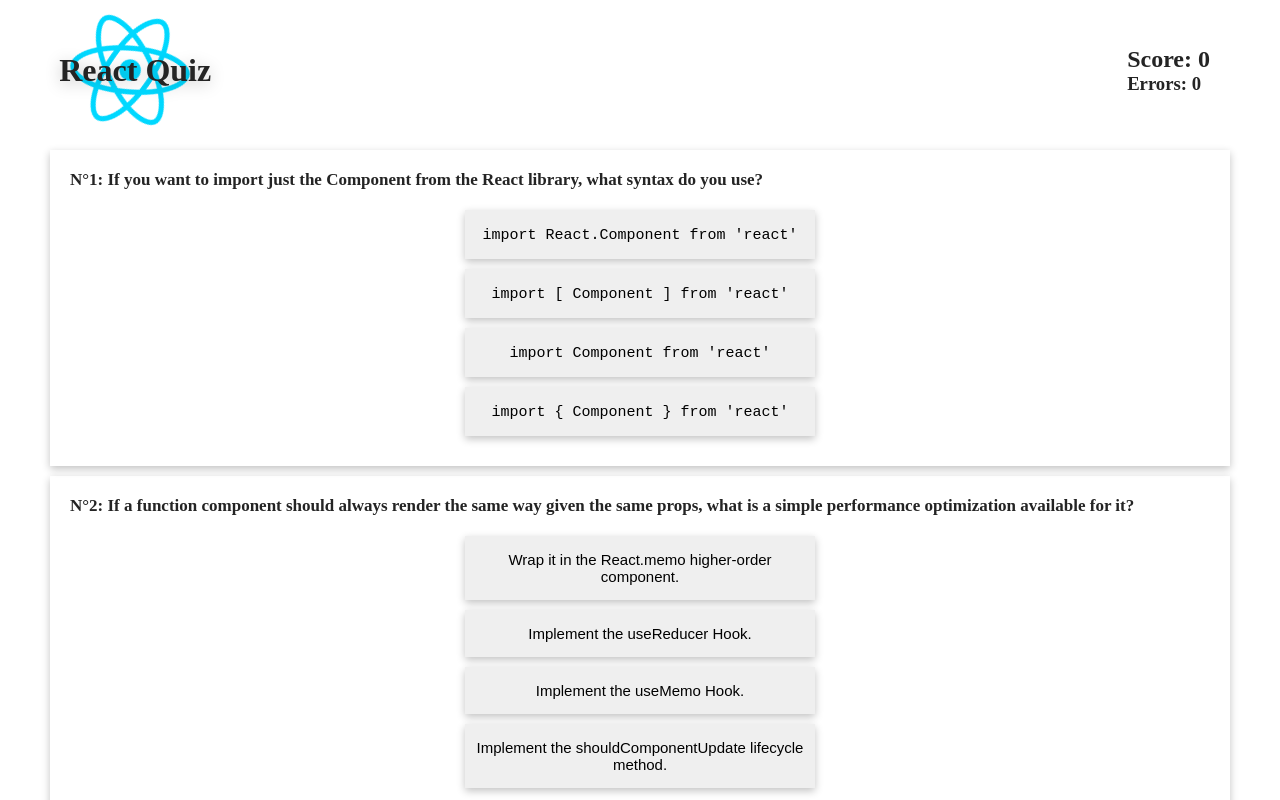
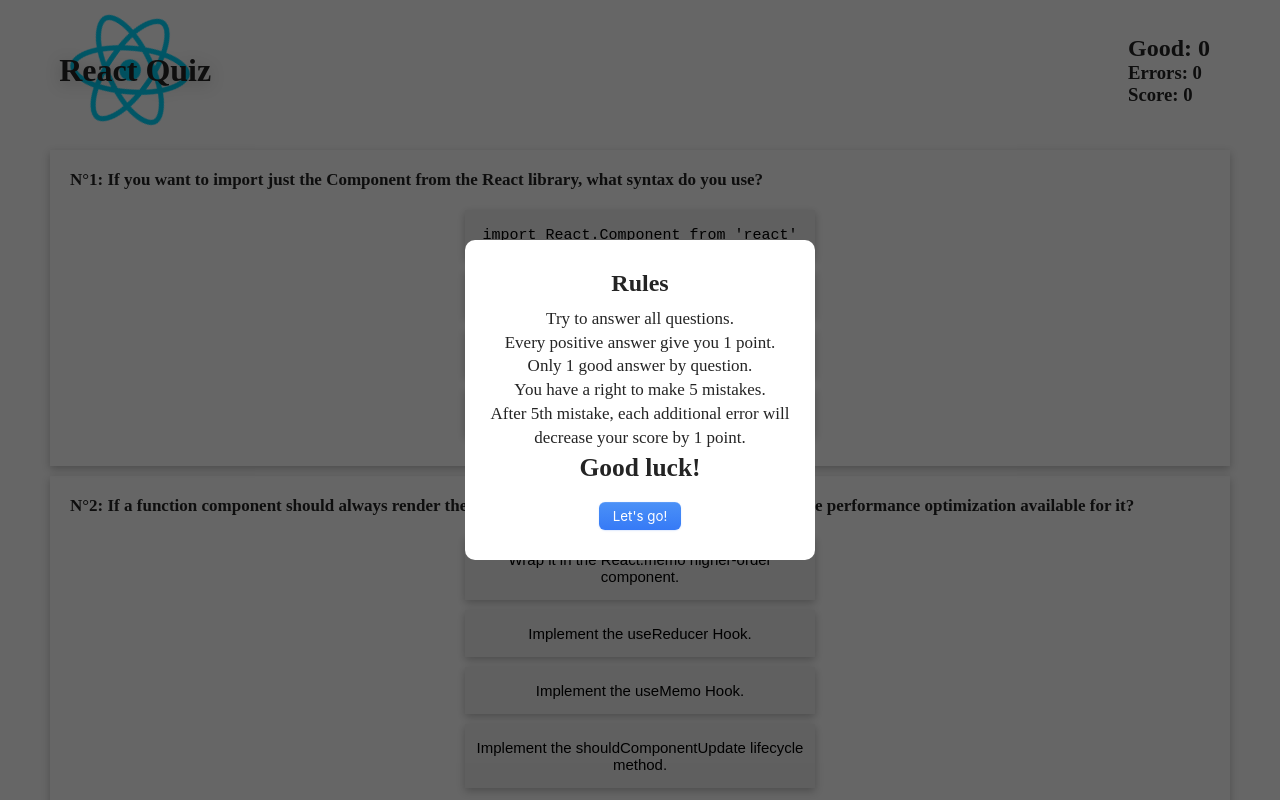
Before and after one commit to Alik64/quiz-react, a React (Create React App) app: page /quiz in a window 1280 px wide. Shown: the top 800 px of the page. Built offline with nearby package versions, Linux system fonts and the light colour scheme.

Commit message:
50 questions

```diff
--- a/src/App.js
+++ b/src/App.js
@@ -1,6 +1,6 @@
 import { Routes, Route, Navigate } from "react-router-dom"
 import Home from "./pages/Home/Home";
-import Quiz from './Quiz';
+import Quiz from './components/Quiz/Quiz';
 function App() {
   return (
     <>
--- a/src/Quiz.jsx
+++ b/src/components/Quiz/Quiz.jsx
@@ -1,26 +1,27 @@
 import React, { useContext, useState } from 'react'
-import { questions } from './questions'
+import { questions } from '../../questions'
 import './Quiz.css'
-import logo from './assets/images/reactlogo.png'
-import { AppContext } from './context/appContext'
+import logo from '../../assets/images/reactlogo.png'
+import { AppContext } from '../../context/appContext'
+import Modal from '../Modal/Modal'
 
 
 export default function Quiz() {
-    const { checkerAnswer, good, err } = useContext(AppContext)
+    const { chekerAnswer, good, err, modal, score } = useContext(AppContext)
 
 
     const chekerHandler = (e, bool) => {
-        debugger
+
         if (bool) {
-            checkerAnswer(bool)
+            chekerAnswer(bool)
             e.target.style.color = "var(--green)"
             e.target.disabled = "true"
 
         } else {
             if (err >= 5) {
-                checkerAnswer(bool)
+                chekerAnswer(bool)
             }
-            checkerAnswer(bool)
+            chekerAnswer(bool)
             e.target.style.color = "var(--red)"
             e.target.disabled = "true"
         }
@@ -28,7 +29,9 @@ export default function Quiz() {
 
 
     return (
+
         <div className='quiz'>
+            {modal && <Modal />}
             <div className='quiz_header'>
                 <div className="quiz_header_content">
                     <div className="quiz_info">
@@ -38,8 +41,9 @@ export default function Quiz() {
                     </div>
                     <div className="quiz_score">
 
-                        <h2 className={good < 0 ? "danger" : undefined}>Score: {good} </h2>
+                        <h2 className={good < 0 ? "danger" : undefined}>Good: {good} </h2>
                         <h3 className={err >= 5 ? "danger" : undefined}>Errors: {err}</h3>
+                        <h3 className={err >= 5 ? "danger" : undefined}>Score: {score}</h3>
 
                     </div>
                 </div>
--- a/src/index.css
+++ b/src/index.css
@@ -11,7 +11,9 @@
   padding: 0;
   box-sizing: border-box;
 }
-
+a {
+  text-decoration: none;
+}
 body {
   color: #242424;
 }
@@ -21,3 +23,64 @@ body {
 .green {
   color: var(--green);
 }
+
+.home {
+  margin-top: 150px;
+  display: flex;
+  flex-direction: column;
+  align-items: center;
+  justify-content: center;
+}
+.home > * {
+  margin-bottom: 50px;
+}
+.home_title {
+  font-size: 33px;
+  text-align: center;
+}
+
+.home_logo {
+  width: 12rem;
+  pointer-events: none;
+}
+@media (prefers-reduced-motion: no-preference) {
+  .home_logo {
+    animation: App-logo-spin infinite 20s linear;
+  }
+}
+
+@keyframes App-logo-spin {
+  from {
+    transform: rotate(0deg);
+  }
+  to {
+    transform: rotate(360deg);
+  }
+}
+
+.home_btn {
+  /* CSS */
+
+  display: flex;
+  flex-direction: column;
+  align-items: center;
+  padding: 6px 14px;
+  font-family: -apple-system, BlinkMacSystemFont, "Roboto", sans-serif;
+  border-radius: 6px;
+  border: none;
+
+  color: #fff;
+  background: linear-gradient(180deg, #4b91f7 0%, #367af6 100%);
+  background-origin: border-box;
+  box-shadow: 0px 0.5px 1.5px rgba(54, 122, 246, 0.25),
+    inset 0px 0.8px 0px -0.25px rgba(255, 255, 255, 0.2);
+
+  touch-action: manipulation;
+}
+
+.home_btn:focus {
+  box-shadow: inset 0px 0.8px 0px -0.25px rgba(255, 255, 255, 0.2),
+    0px 0.5px 1.5px rgba(54, 122, 246, 0.25),
+    0px 0px 0px 3.5px rgba(58, 108, 217, 0.5);
+  outline: 0;
+}
--- a/src/questions.js
+++ b/src/questions.js
@@ -292,7 +292,7 @@ export const questions = [
         id: 27,
         question: "A representation of a user interface that is kept in memory and is synced with the 'real' DOM is called ___",
         answers: [
-            { id: 1, text: "virtual DOM" },
+            { id: 1, text: "virtual DOM", right: true },
             { id: 2, text: "DOM" },
             { id: 3, text: "virtual elements" },
             { id: 4, text: "shadow DOM" }]
@@ -415,6 +415,155 @@ export const questions = [
     },
     {
         id: 39,
+        question: "What package contains the render() function that renders a React element tree to the DOM?",
+        answers: [
+            { id: 1, text: "React" },
+            { id: 2, text: "ReactDOM", right: true },
+            { id: 3, text: "Render" },
+            { id: 4, text: "DOM" }]
+    },
+    {
+        id: 40,
+        question: "How do you set a default value for an uncontrolled form field?",
+        answers: [
+            { id: 1, text: " Use the value property." },
+            { id: 2, text: "Use the defaultValue property.", right: true },
+            { id: 3, text: "Use the default property." },
+            { id: 4, text: "It assigns one automatically." }]
+    },
+    {
+        id: 41,
+        question: "What do you need to change about this code to get it to run?",
+        code: [
+            { line: 1, text: "class clock extends React.Component {" },
+            { line: 2, text: "\v render() {" },
+            { line: 3, text: "\v \v return <h1>Look at the time: {time}</h1>;" },
+            { line: 4, text: "\v };" },
+            { line: 5, text: "};" }
+        ],
+        answers: [
+            { id: 1, text: "Add quotes around the return value" },
+            { id: 2, text: "Remove this" },
+            { id: 3, text: "Remove the render method" },
+            { id: 4, text: "Capitalize clock", right: true }]
+    },
+    {
+        id: 42,
+        question: "Which Hook could be used to update the document's title?",
+        answers: [
+            { id: 1, text: "useEffect(function updateTitle() { document.title = name + ' ' + lastname; });", right: true, code: true },
+            { id: 2, text: "useEffect(() => { title = name + ' ' + lastname; });", code: true },
+            { id: 3, text: "useEffect(function updateTitle() { name + ' ' + lastname; });", code: true },
+            { id: 4, text: "useEffect(function updateTitle() { title = name + ' ' + lastname; });", code: true }]
+    },
+    {
+        id: 43,
+        question: "What can you use to wrap Component imports in order to load them lazily?",
+        answers: [
+            { id: 1, text: "React.fallback" },
+            { id: 2, text: "React.split" },
+            { id: 3, text: "React.lazy", right: true },
+            { id: 4, text: "React.memo" }]
+    },
+    {
+        id: 44,
+        question: "Which of the following click event handlers will allow you to pass the name of the person to be hugged? ",
+        code: [
+            { line: 1, text: "class Huggable extends React.Component {" },
+            { line: 2, text: "\v hug(id) {" },
+            { line: 3, text: "\v \v console.log('hugging' + id);" },
+            { line: 4, text: "\v }" },
+            { line: 5, text: "\v render() {" },
+            { line: 6, text: "\v \v let name = 'kitteh';" },
+            { line: 7, text: "\v \v let button = // Missing Code" },
+            { line: 8, text: "\v \v return button;" },
+            { line: 9, text: "\v }" },
+            { line: 10, text: "};" }
+        ],
+        answers: [
+            { id: 1, text: "<button onClick={(name) => this.hug(name)}>Hug Button</button>", code: true },
+            { id: 2, text: "<button onClick={this.hug(e, name)}>Hug Button</button>", code: true },
+            { id: 3, text: "<button onClick={(e) => hug(e, name)}>Hug Button</button>", code: true },
+            { id: 4, text: "<button onClick={(e) => this.hug(name,e)}>Hug Button</button>", code: true, right: true }]
+    },
+    {
+        id: 45,
+        question: "How do you invoke setDone only when component mounts, using hooks?",
+        code: [
+            { line: 1, text: "function MyComponent(props) {" },
+            { line: 2, text: "\v const [done, setDone] = useState(false);" },
+            { line: 3, text: "\v return <h1>Done: {done}</h1>;" },
+            { line: 4, text: "}" }],
+        answers: [
+            { id: 1, text: "useEffect(() => { setDone(true); });", code: true },
+            { id: 2, text: "useEffect(() => { setDone(true); }, []);", code: true, right: true },
+            { id: 3, text: "useEffect(() => { setDone(true); }, [setDone]);", code: true },
+            { id: 4, text: "useEffect(() => { setDone(true); }, [done, setDone])", code: true }]
+    },
+    {
+        id: 46,
+        question: "Currently, handleClick is being called instead of passed as a reference. How do you fix this?",
+        code: [
+            { line: 1, text: "<button onClick={this.handleClick()}>Click this</button>" }
+        ],
+        answers: [
+            { id: 1, text: "<button onClick={handleClick.bind()}>Click this</button>", code: true },
+            { id: 2, text: "<button onClick={handleClick()}>Click this</button>", code: true },
+            { id: 3, text: "<button onClick={this.handleClick}>Click this</button>", code: true, right: true },
+            { id: 4, text: "<button onclick={this.handleClick}>Click this</button>", code: true }]
+    },
+    {
+        id: 47,
+        question: "Which answer best describes a function component?",
+        answers: [
+            { id: 1, text: "A function component is the same as a class component." },
+            { id: 2, text: "A function component accepts a single props object and returns a React element.", right: true },
+            { id: 3, text: "A function component is the only way to create a component." },
+            { id: 4, text: "A function component is required to create a React component." }]
+    },
+    {
+        id: 48,
+        question: "Which library does the fetch() function come from?",
+        answers: [
+            { id: 1, text: " FetchJS" },
+            { id: 2, text: "ReactDOM" },
+            { id: 3, text: "No library. fetch() is supported by most browsers.", right: true },
+            { id: 4, text: "React" }]
+    },
+    {
+        id: 49,
+        question: "What will happen when this useEffect Hook is executed, assuming name is not already equal to John?",
+        code: [
+            { line: 1, text: "useEffect(() => {" },
+            { line: 2, text: "\v setName('John');" },
+            { line: 3, text: "}, [name]);" }],
+
+        answers:
+            [{ id: 1, text: "It will cause an error immediately." },
+            { id: 2, text: "It will execute the code inside the function, but only after waiting to ensure that no other component is accessing the name variable." },
+            { id: 3, text: "It will update the value of name once and not run again until name is changed from the outside.", right: true },
+            { id: 4, text: "It will cause an infinite loop." }]
+    },
+    {
+        id: 50,
+        question: "Which choice will not cause a React component to rerender?",
+        answers: [
+            { id: 1, text: "" },
+            { id: 2, text: "" },
+            { id: 3, text: "" },
+            { id: 4, text: "" }]
+    },
+    {
+        id: 51,
+        question: "You have created a new method in a class component called handleClick, but it is not working. Which code is missing?",
+        answers: [
+            { id: 1, text: "this.handleClick.bind(this);", code: true, },
+            { id: 2, text: "props.bind(handleClick); ", code: true, },
+            { id: 3, text: "this.handleClick.bind();", code: true, },
+            { id: 4, text: "this.handleClick = this.handleClick.bind(this);", code: true, right: true }]
+    },
+    {
+        id: 52,
         question: "",
         answers: [
             { id: 1, text: "" },
@@ -423,7 +572,7 @@ export const questions = [
             { id: 4, text: "" }]
     },
     {
-        id: 40,
+        id: 53,
         question: "",
         answers: [
             { id: 1, text: "" },
@@ -432,7 +581,7 @@ export const questions = [
             { id: 4, text: "" }]
     },
     {
-        id: 41,
+        id: 54,
         question: "",
         answers: [
             { id: 1, text: "" },
@@ -441,7 +590,7 @@ export const questions = [
             { id: 4, text: "" }]
     },
     {
-        id: 42,
+        id: 55,
         question: "",
         answers: [
             { id: 1, text: "" },
@@ -450,7 +599,7 @@ export const questions = [
             { id: 4, text: "" }]
     },
     {
-        id: 43,
+        id: 56,
         question: "",
         answers: [
             { id: 1, text: "" },
@@ -459,7 +608,7 @@ export const questions = [
             { id: 4, text: "" }]
     },
     {
-        id: 44,
+        id: 57,
         question: "",
         answers: [
             { id: 1, text: "" },
@@ -468,7 +617,7 @@ export const questions = [
             { id: 4, text: "" }]
     },
     {
-        id: 45,
+        id: 58,
         question: "",
         answers: [
             { id: 1, text: "" },
@@ -477,7 +626,7 @@ export const questions = [
             { id: 4, text: "" }]
     },
     {
-        id: 46,
+        id: 59,
         question: "",
         answers: [
             { id: 1, text: "" },
@@ -486,7 +635,7 @@ export const questions = [
             { id: 4, text: "" }]
     },
     {
-        id: 47,
+        id: 60,
         question: "",
         answers: [
             { id: 1, text: "" },
@@ -495,7 +644,7 @@ export const questions = [
             { id: 4, text: "" }]
     },
     {
-        id: 48,
+        id: 61,
         question: "",
         answers: [
             { id: 1, text: "" },
@@ -504,16 +653,7 @@ export const questions = [
             { id: 4, text: "" }]
     },
     {
-        id: 49,
-        question: "",
-        answers:
-            [{ id: 1, text: "" },
-            { id: 2, text: "" },
-            { id: 3, text: "" },
-            { id: 4, text: "" }]
-    },
-    {
-        id: 50,
+        id: 62,
         question: "",
         answers: [
             { id: 1, text: "" },
@@ -522,119 +662,103 @@ export const questions = [
             { id: 4, text: "" }]
     },
     {
-        id: 51,
-        question: "",
-        answers: [{ id: 1, text: "" }, { id: 2, text: "" }, { id: 3, text: "" }, { id: 4, text: "" }]
-    },
-    {
-        id: 52,
-        question: "",
-        answers: [{ id: 1, text: "" }, { id: 2, text: "" }, { id: 3, text: "" }, { id: 4, text: "" }]
-    },
-    {
-        id: 53,
-        question: "",
-        answers: [{ id: 1, text: "" }, { id: 2, text: "" }, { id: 3, text: "" }, { id: 4, text: "" }]
-    },
-    {
-        id: 54,
-        question: "",
-        answers: [{ id: 1, text: "" }, { id: 2, text: "" }, { id: 3, text: "" }, { id: 4, text: "" }]
-    },
-    {
-        id: 55,
-        question: "",
-        answers: [{ id: 1, text: "" }, { id: 2, text: "" }, { id: 3, text: "" }, { id: 4, text: "" }]
-    },
-    {
-        id: 56,
-        question: "",
-        answers: [{ id: 1, text: "" }, { id: 2, text: "" }, { id: 3, text: "" }, { id: 4, text: "" }]
-    },
-    {
-        id: 57,
-        question: "",
-        answers: [{ id: 1, text: "" }, { id: 2, text: "" }, { id: 3, text: "" }, { id: 4, text: "" }]
-    },
-    {
-        id: 58,
-        question: "",
-        answers: [{ id: 1, text: "" }, { id: 2, text: "" }, { id: 3, text: "" }, { id: 4, text: "" }]
-    },
-    {
-        id: 59,
-        question: "",
-        answers: [{ id: 1, text: "" }, { id: 2, text: "" }, { id: 3, text: "" }, { id: 4, text: "" }]
-    },
-    {
-        id: 60,
-        question: "",
-        answers: [{ id: 1, text: "" }, { id: 2, text: "" }, { id: 3, text: "" }, { id: 4, text: "" }]
-    },
-    {
-        id: 61,
-        question: "",
-        answers: [{ id: 1, text: "" }, { id: 2, text: "" }, { id: 3, text: "" }, { id: 4, text: "" }]
-    },
-    {
-        id: 62,
-        question: "",
-        answers: [{ id: 1, text: "" }, { id: 2, text: "" }, { id: 3, text: "" }, { id: 4, text: "" }]
-    },
-    {
         id: 63,
         question: "",
-        answers: [{ id: 1, text: "" }, { id: 2, text: "" }, { id: 3, text: "" }, { id: 4, text: "" }]
+        answers: [
+            { id: 1, text: "" },
+            { id: 2, text: "" },
+            { id: 3, text: "" },
+            { id: 4, text: "" }]
     },
     {
         id: 64,
         question: "",
-        answers: [{ id: 1, text: "" }, { id: 2, text: "" }, { id: 3, text: "" }, { id: 4, text: "" }]
+        answers: [
+            { id: 1, text: "" },
+            { id: 2, text: "" },
+            { id: 3, text: "" },
+            { id: 4, text: "" }]
     },
     {
         id: 65,
         question: "",
-        answers: [{ id: 1, text: "" }, { id: 2, text: "" }, { id: 3, text: "" }, { id: 4, text: "" }]
+        answers: [
+            { id: 1, text: "" },
+            { id: 2, text: "" },
+            { id: 3, text: "" },
+            { id: 4, text: "" }]
     },
     {
         id: 66,
         question: "",
-        answers: [{ id: 1, text: "" }, { id: 2, text: "" }, { id: 3, text: "" }, { id: 4, text: "" }]
+        answers: [
+            { id: 1, text: "" },
+            { id: 2, text: "" },
+            { id: 3, text: "" },
+            { id: 4, text: "" }]
     },
     {
         id: 67,
         question: "",
-        answers: [{ id: 1, text: "" }, { id: 2, text: "" }, { id: 3, text: "" }, { id: 4, text: "" }]
+        answers: [
+            { id: 1, text: "" },
+            { id: 2, text: "" },
+            { id: 3, text: "" },
+            { id: 4, text: "" }]
     },
     {
         id: 68,
         question: "",
-        answers: [{ id: 1, text: "" }, { id: 2, text: "" }, { id: 3, text: "" }, { id: 4, text: "" }]
+        answers: [
+            { id: 1, text: "" },
+            { id: 2, text: "" },
+            { id: 3, text: "" },
+            { id: 4, text: "" }]
     },
     {
         id: 69,
         question: "",
-        answers: [{ id: 1, text: "" }, { id: 2, text: "" }, { id: 3, text: "" }, { id: 4, text: "" }]
+        answers: [
+            { id: 1, text: "" },
+            { id: 2, text: "" },
+            { id: 3, text: "" },
+            { id: 4, text: "" }]
     },
     {
         id: 70,
         question: "",
-        answers: [{ id: 1, text: "" }, { id: 2, text: "" }, { id: 3, text: "" }, { id: 4, text: "" }]
+        answers: [
+            { id: 1, text: "" },
+            { id: 2, text: "" },
+            { id: 3, text: "" },
+            { id: 4, text: "" }]
     },
     {
         id: 71,
         question: "",
-        answers: [{ id: 1, text: "" }, { id: 2, text: "" }, { id: 3, text: "" }, { id: 4, text: "" }]
+        answers: [
+            { id: 1, text: "" },
+            { id: 2, text: "" },
+            { id: 3, text: "" },
+            { id: 4, text: "" }]
     },
     {
         id: 72,
         question: "",
-        answers: [{ id: 1, text: "" }, { id: 2, text: "" }, { id: 3, text: "" }, { id: 4, text: "" }]
+        answers: [
+            { id: 1, text: "" },
+            { id: 2, text: "" },
+            { id: 3, text: "" },
+            { id: 4, text: "" }]
     },
     {
         id: 73,
         question: "",
-        answers: [{ id: 1, text: "" }, { id: 2, text: "" }, { id: 3, text: "" }, { id: 4, text: "" }]
+        answers: [
+            { id: 1, text: "" },
+            { id: 2, text: "" },
+            { id: 3, text: "" },
+            { id: 4, text: "" }]
     },
     {
         id: 74,
```
Also changed, not shown: src/components/Quiz/Quiz.css (renamed from src/Quiz.css).
